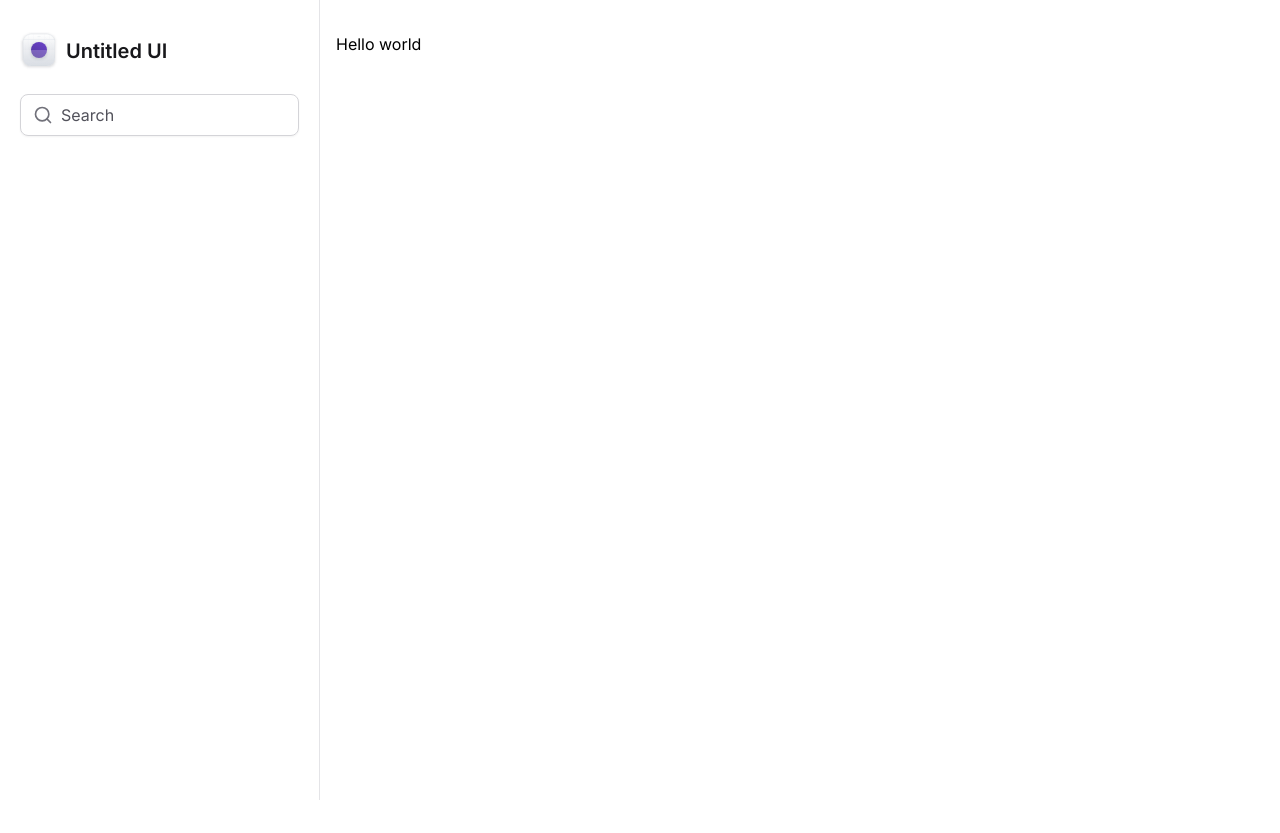
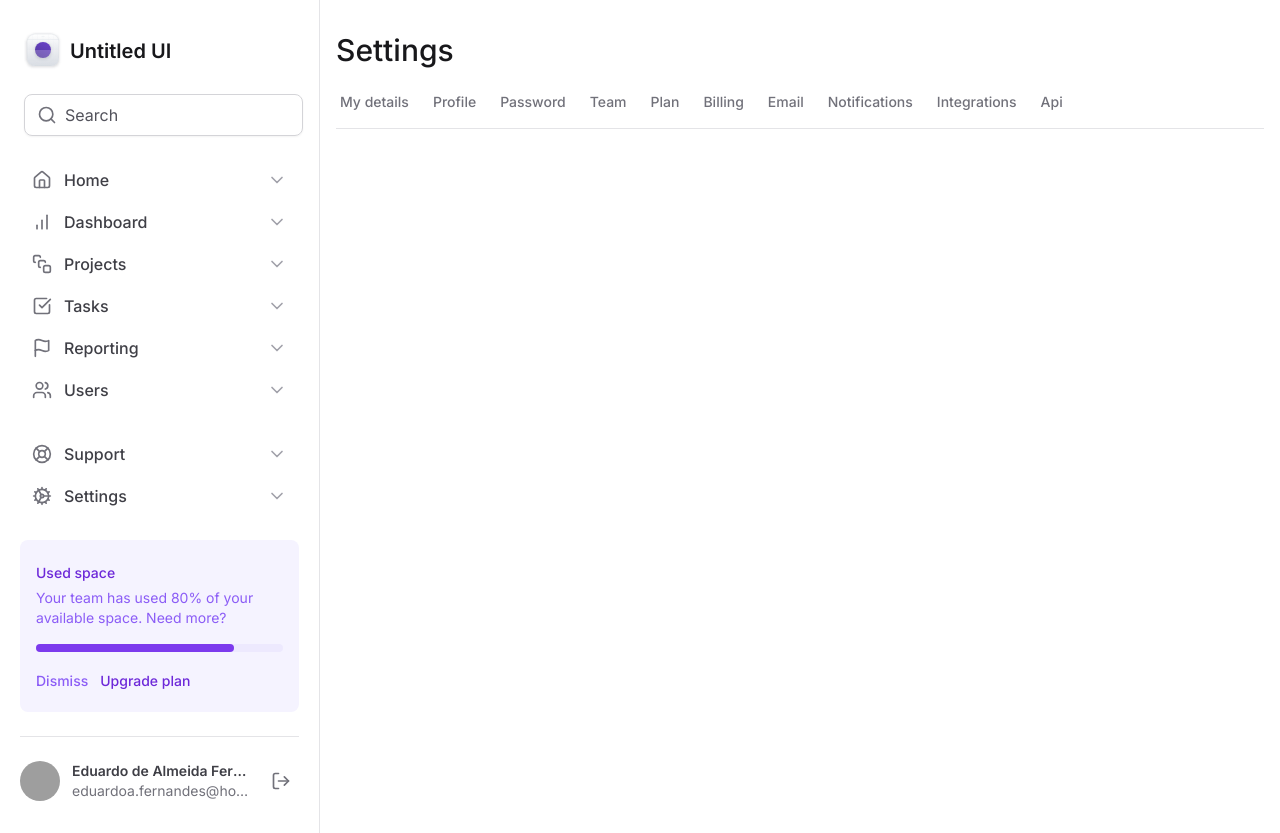
Before and after one commit to edu-almeidaf/user-settings-page, a Next.js app: page / in a window 1280 px wide. Before the commit the page ends 800 px from the top, so only its background shows below. Built offline with nearby package versions, Linux system fonts and the light colour scheme; grey boxes are pictures that could not be loaded.

Commit message:
feat: Create sidebar

```diff
--- a/package.json
+++ b/package.json
@@ -9,6 +9,7 @@
     "lint": "next lint"
   },
   "dependencies": {
+    "@radix-ui/react-tabs": "^1.1.0",
     "lucide-react": "^0.408.0",
     "next": "14.2.5",
     "react": "^18",
--- a/src/app/layout.tsx
+++ b/src/app/layout.tsx
@@ -16,7 +16,7 @@ export default function RootLayout({
   children: React.ReactNode
 }>) {
   return (
-    <html lang="en">
+    <html lang="en" className="antialiased">
       <body className={inter.className}>
         <div className="grid min-h-screen grid-cols-app">
           <Sidebar />
--- a/src/app/page.tsx
+++ b/src/app/page.tsx
@@ -1,3 +1,13 @@
+'use-client'
+
+import { SettingsTabs } from '@/components/SettingsTabs'
+
 export default function Home() {
-  return <h1>Hello world</h1>
+  return (
+    <>
+      <h1 className="text-3xl font-medium text-zinc-900">Settings</h1>
+
+      <SettingsTabs />
+    </>
+  )
 }
--- /dev/null
+++ b/src/components/Input.tsx
@@ -0,0 +1,31 @@
+import { ComponentProps } from 'react'
+
+export interface InputProps {}
+
+interface InputPrefixProps extends ComponentProps<'div'> {}
+
+export function Prefix(props: InputPrefixProps) {
+  return <div {...props} />
+}
+
+interface InputControlProps extends ComponentProps<'input'> {}
+
+export function Control(props: InputControlProps) {
+  return (
+    <input
+      className="flex-1 border-0 bg-transparent p-0 text-zinc-900 placeholder-zinc-600 outline-0"
+      {...props}
+    />
+  )
+}
+
+interface InputRootProps extends ComponentProps<'div'> {}
+
+export function Root(props: InputRootProps) {
+  return (
+    <div
+      className="mx-1 flex w-full items-center gap-2 rounded-lg border border-zinc-300 px-3 py-2 shadow-sm"
+      {...props}
+    />
+  )
+}
--- /dev/null
+++ b/src/components/SettingsTabs/TabItem.tsx
@@ -0,0 +1,24 @@
+'use client'
+
+import * as Tabs from '@radix-ui/react-tabs'
+
+export interface TabItemProps {
+  value: string
+  title: string
+  isSelected?: boolean
+}
+
+export function TabItem({ title, value, isSelected = false }: TabItemProps) {
+  return (
+    <Tabs.Trigger
+      value={value}
+      className="relative px-1 pb-4 text-sm font-medium text-zinc-500 hover:text-violet-700 data-[state=active]:text-violet-700"
+    >
+      <span className="">{title}</span>
+
+      {isSelected && (
+        <div className="absolute -bottom-px left-0 right-0 h-0.5 bg-violet-700" />
+      )}
+    </Tabs.Trigger>
+  )
+}
--- /dev/null
+++ b/src/components/SettingsTabs/index.tsx
@@ -0,0 +1,54 @@
+'use client'
+
+import * as Tabs from '@radix-ui/react-tabs'
+import { TabItem } from './TabItem'
+import { useState } from 'react'
+
+export function SettingsTabs() {
+  const [currentTab, setCurrentTab] = useState<string>('my-details')
+
+  return (
+    <Tabs.Root value={currentTab} onValueChange={setCurrentTab}>
+      <Tabs.List className="mt-6 flex w-full items-center gap-4 border-b border-zinc-200">
+        <TabItem
+          value="my_details"
+          title="My details"
+          isSelected={currentTab === 'my_details'}
+        />
+        <TabItem
+          value="profile"
+          title="Profile"
+          isSelected={currentTab === 'profile'}
+        />
+        <TabItem
+          value="password"
+          title="Password"
+          isSelected={currentTab === 'password'}
+        />
+        <TabItem value="team" title="Team" isSelected={currentTab === 'team'} />
+        <TabItem value="plan" title="Plan" isSelected={currentTab === 'plan'} />
+        <TabItem
+          value="billing"
+          title="Billing"
+          isSelected={currentTab === 'billing'}
+        />
+        <TabItem
+          value="email"
+          title="Email"
+          isSelected={currentTab === 'email'}
+        />
+        <TabItem
+          value="notifications"
+          title="Notifications"
+          isSelected={currentTab === 'notifications'}
+        />
+        <TabItem
+          value="integrations"
+          title="Integrations"
+          isSelected={currentTab === 'integrations'}
+        />
+        <TabItem value="api" title="Api" isSelected={currentTab === 'api'} />
+      </Tabs.List>
+    </Tabs.Root>
+  )
+}
--- a/src/components/Sidebar/Logo.tsx
+++ b/src/components/Sidebar/Logo.tsx
@@ -1,6 +1,6 @@
 export function Logo() {
   return (
-    <strong className="flex items-center gap-2 text-xl font-semibold text-zinc-900">
+    <strong className="mx-1 flex items-center gap-2 text-xl font-semibold text-zinc-900">
       <svg
         width={38}
         height={38}
--- /dev/null
+++ b/src/components/Sidebar/NavItem.tsx
@@ -0,0 +1,22 @@
+import { ChevronDown } from 'lucide-react'
+import { ElementType } from 'react'
+
+export interface NavItemProps {
+  title: string
+  icon: ElementType
+}
+
+export function NavItem({ title, icon: Icon }: NavItemProps) {
+  return (
+    <a
+      href=""
+      className="group flex items-center gap-3 rounded px-3 py-2 hover:bg-violet-50"
+    >
+      <Icon className="size-5 text-zinc-500" />
+      <span className="font-medium text-zinc-700 group-hover:text-violet-500">
+        {title}
+      </span>
+      <ChevronDown className="ml-auto size-5 text-zinc-400 group-hover:text-violet-300" />
+    </a>
+  )
+}
--- /dev/null
+++ b/src/components/Sidebar/Profile.tsx
@@ -0,0 +1,24 @@
+import { LogOut } from 'lucide-react'
+
+export function Profile() {
+  return (
+    <div className="flex items-center gap-3">
+      <img
+        src="https://github.com/edu-almeidaf.png"
+        className="h-10 w-10 rounded-full"
+        alt=""
+      />
+      <div className="flex flex-1 flex-col overflow-hidden">
+        <span className="truncate text-sm font-semibold text-zinc-700">
+          Eduardo de Almeida Fernandes
+        </span>
+        <span className="truncate text-sm text-zinc-500">
+          eduardoa.fernandes@hotmail.com
+        </span>
+      </div>
+      <button type="button" className="ml-auto rounded-md p-2 hover:bg-zinc-50">
+        <LogOut className="size-5 text-zinc-500" />
+      </button>
+    </div>
+  )
+}
--- /dev/null
+++ b/src/components/Sidebar/UsedSpaceWidget.tsx
@@ -0,0 +1,33 @@
+export function UsedSpaceWidget() {
+  return (
+    <div className="flex flex-col gap-4 rounded-lg bg-violet-50 px-4 py-5">
+      <div className="space-y-1">
+        <span className="text-sm/5 font-medium text-violet-700">
+          Used space
+        </span>
+        <p className="text-sm/5 text-violet-500">
+          Your team has used 80% of your available space. Need more?
+        </p>
+      </div>
+
+      <div className="h2 rounded-full bg-violet-100">
+        <div className="h-2 w-4/5 rounded-full bg-violet-600" />
+      </div>
+
+      <div className="space-x-3">
+        <button
+          type="button"
+          className="text-sm font-medium text-violet-500 hover:text-violet-700"
+        >
+          Dismiss
+        </button>
+        <button
+          type="button"
+          className="text-sm font-medium text-violet-700 hover:text-violet-900"
+        >
+          Upgrade plan
+        </button>
+      </div>
+    </div>
+  )
+}
--- a/src/components/Sidebar/index.tsx
+++ b/src/components/Sidebar/index.tsx
@@ -1,18 +1,52 @@
 import { Logo } from './Logo'
-import { Search } from 'lucide-react'
+import {
+  Home,
+  BarChart,
+  CheckSquare,
+  Cog,
+  Flag,
+  LifeBuoy,
+  SquareStack,
+  Users,
+  Search,
+} from 'lucide-react'
+import { NavItem } from './NavItem'
+import { UsedSpaceWidget } from './UsedSpaceWidget'
+import { Profile } from './Profile'
+import * as Input from '../Input'
 
 export function Sidebar() {
   return (
-    <aside className="space-y-6 border-r border-zinc-200 px-5 py-8">
+    <aside className="flex flex-col gap-6 border-r border-zinc-200 px-5 py-8">
       <Logo />
 
-      <div className="flex w-full items-center gap-2 rounded-lg border border-zinc-300 px-3 py-2 shadow-sm">
-        <Search className="h-5 w-5 shrink-0 text-zinc-500" />
-        <input
-          type="text"
-          className="flex-1 border-0 bg-transparent p-0 text-zinc-900 placeholder-zinc-600 outline-0"
-          placeholder="Search"
-        />
+      <Input.Root>
+        <Input.Prefix>
+          <Search className="size-5 text-zinc-500" />
+        </Input.Prefix>
+        <Input.Control placeholder="Search" />
+      </Input.Root>
+
+      <nav className="space-y-0.5">
+        <NavItem title="Home" icon={Home} />
+        <NavItem title="Dashboard" icon={BarChart} />
+        <NavItem title="Projects" icon={SquareStack} />
+        <NavItem title="Tasks" icon={CheckSquare} />
+        <NavItem title="Reporting" icon={Flag} />
+        <NavItem title="Users" icon={Users} />
+      </nav>
+
+      <div className="mt-auto flex flex-col gap-6">
+        <nav className="space-y-0.5">
+          <NavItem title="Support" icon={LifeBuoy} />
+          <NavItem title="Settings" icon={Cog} />
+        </nav>
+
+        <UsedSpaceWidget />
+
+        <div className="h-px bg-zinc-200" />
+
+        <Profile />
       </div>
     </aside>
   )
--- a/tailwind.config.ts
+++ b/tailwind.config.ts
@@ -10,6 +10,7 @@ const config: Config = {
     extend: {
       gridTemplateColumns: {
         app: 'minmax(18rem, 20rem) 1fr',
+        profile: 'min-content 1fr min-content',
       },
     },
   },
```
Also changed, not shown: 1 other file (tests, documents, lock files or other folders).
